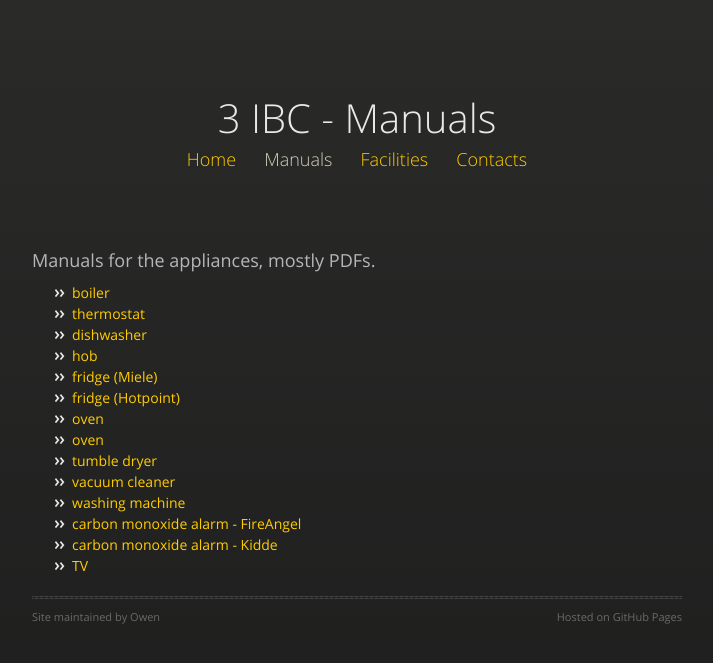
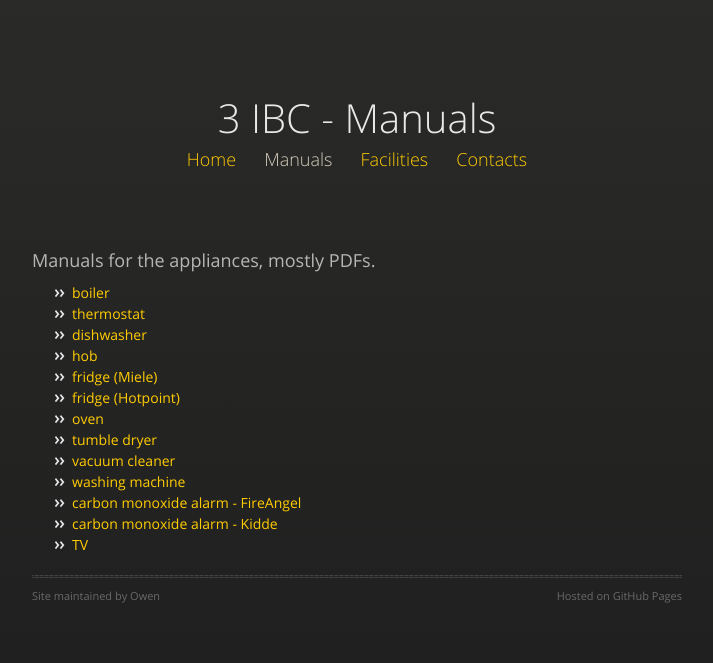
Before and after one commit to owenlydiard/3ibc, a Jekyll site: the page built from manuals.html, in a window 1280 px wide. Shown: the top 663 px of the page, without its empty margins (283-996 px from the left). Built offline with Jekyll 4.4.1, drawn with Linux system fonts in a browser that asks for light colours; nearby versions of some CDN libraries.

Commit message:
new oven, Mar'26

```diff
--- a/manuals.html
+++ b/manuals.html
@@ -13,8 +13,7 @@
 <li><a href="manuals/hob-Neff-T27CS59.pdf">hob</a></li>
 <li><a href="manuals/fridge+freezer-Miele-K2328S.pdf">fridge (Miele)</a></li>
 <li><a href="manuals/fridge-Hotpoint-RLA36P.pdf">fridge (Hotpoint)</a></li>
-<li><a href="manuals/oven-Miele-H326.pdf">oven</a></li>
-<li><a href="manuals/manuals/oven-Hotpoint-HOI4S8PM0BUK-manual~2026.pdf">oven</a></li>
+<li><a href="manuals/oven-Hotpoint-HOI4S8PM0BUK-manual~2026.pdf">oven</a></li>
 <li><a href="manuals/dryer-Miele-T7934.pdf">tumble dryer</a></li>
 <li><a href="manuals/vacuum_cleaner-James-instructions.pdf">vacuum cleaner</a></li>
 <li><a href="manuals/washing_machine-Miele-W340.pdf">washing machine</a></li>
```
